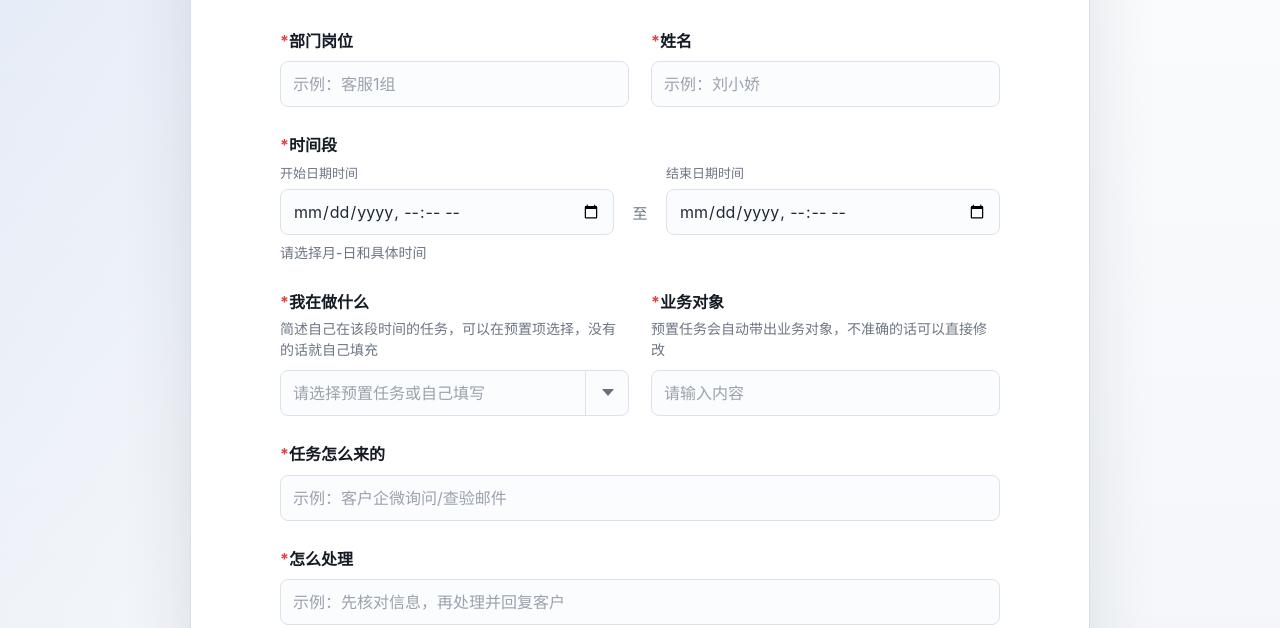
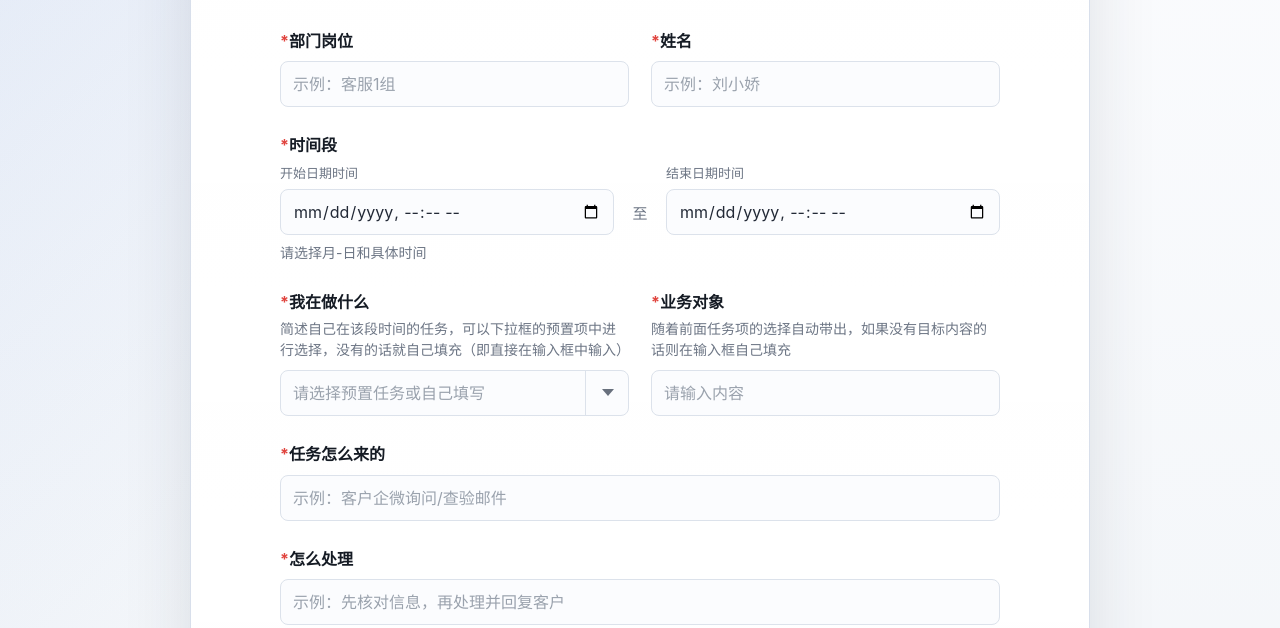
Before and after one commit to l2636573915-art/muqiao-hub, a plain HTML site: page index.html in a window 1280 px wide. Shown: the part 172-800 px from the top of the page. Drawn offline with Linux system fonts and the light colour scheme.

Commit message:
Update task and business object helper text

```diff
--- a/index.html
+++ b/index.html
@@ -45,7 +45,7 @@
         <div class="paired-fields">
           <div class="field">
             <label for="activity"><span class="required">*</span>我在做什么</label>
-            <p class="help">简述自己在该段时间的任务，可以在预置项选择，没有的话就自己填充</p>
+            <p class="help">简述自己在该段时间的任务，可以下拉框的预置项中进行选择，没有的话就自己填充（即直接在输入框中输入）</p>
             <div class="activity-picker">
               <input id="activity" name="activity" placeholder="请选择预置任务或自己填写" required />
               <button
@@ -63,7 +63,7 @@
 
           <div class="field">
             <label for="businessObject"><span class="required">*</span>业务对象</label>
-            <p class="help">预置任务会自动带出业务对象，不准确的话可以直接修改</p>
+            <p class="help">随着前面任务项的选择自动带出，如果没有目标内容的话则在输入框自己填充</p>
             <input id="businessObject" name="businessObject" placeholder="请输入内容" required />
           </div>
         </div>
```
